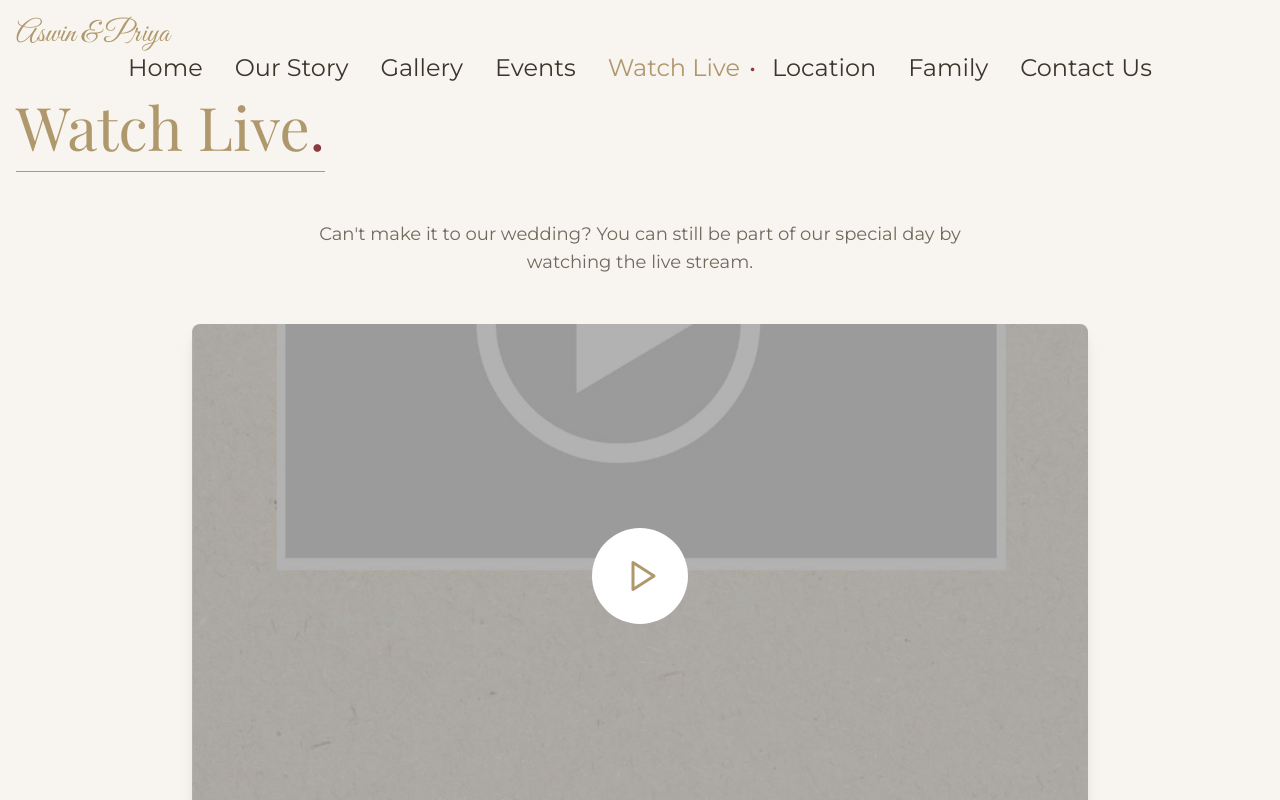
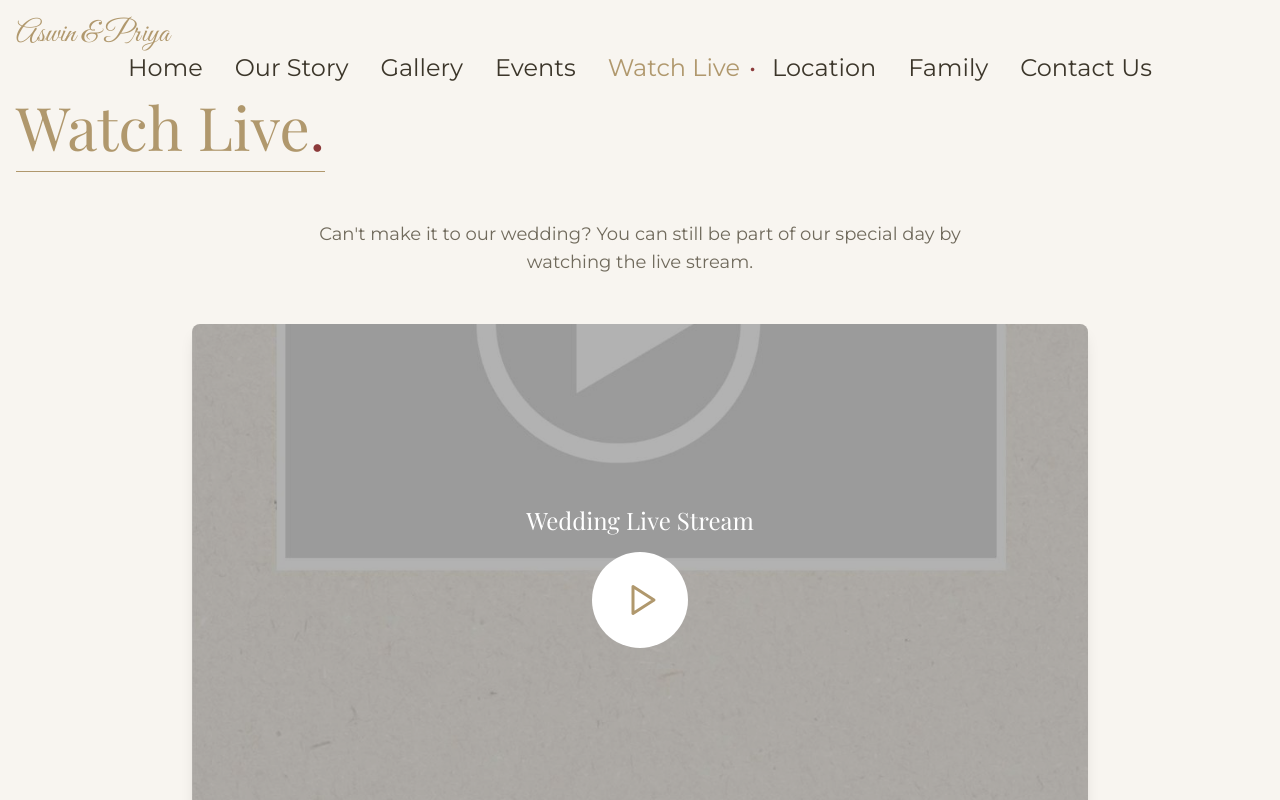
Before and after one commit to NidhinRoy/matson-website-demo, a React (Vite) app: page /watch-live in a window 1280 px wide. Shown: the top 800 px of the page. Built offline with nearby package versions, Linux system fonts and the light colour scheme.

Commit message:
Add video support
Add video functionality to the application.

```diff
--- /dev/null
+++ b/src/components/VideoPlayer.tsx
@@ -0,0 +1,94 @@
+
+import React, { useState } from 'react';
+import { Video, Play, Pause } from 'lucide-react';
+import { cn } from '@/lib/utils';
+
+interface VideoPlayerProps {
+  videoSrc?: string;
+  thumbnailSrc: string;
+  title?: string;
+  autoPlay?: boolean;
+  className?: string;
+}
+
+const VideoPlayer = ({
+  videoSrc,
+  thumbnailSrc,
+  title,
+  autoPlay = false,
+  className
+}: VideoPlayerProps) => {
+  const [isPlaying, setIsPlaying] = useState(autoPlay);
+  const [showThumbnail, setShowThumbnail] = useState(!autoPlay);
+
+  const handlePlayClick = () => {
+    setShowThumbnail(false);
+    setIsPlaying(true);
+  };
+
+  const togglePlayPause = () => {
+    setIsPlaying(!isPlaying);
+  };
+
+  return (
+    <div className={cn("relative rounded-lg overflow-hidden shadow-lg", className)}>
+      {/* Video thumbnail overlay */}
+      {showThumbnail && (
+        <div className="relative w-full aspect-video">
+          <img
+            src={thumbnailSrc}
+            alt={title || "Video thumbnail"}
+            className="w-full h-full object-cover"
+          />
+          <div className="absolute inset-0 bg-black/30 flex flex-col items-center justify-center">
+            {title && (
+              <h3 className="text-white text-xl md:text-2xl font-serif mb-4">{title}</h3>
+            )}
+            <button
+              onClick={handlePlayClick}
+              className="w-16 h-16 md:w-24 md:h-24 bg-white rounded-full flex items-center justify-center cursor-pointer hover:bg-gold transition-colors"
+              aria-label="Play video"
+            >
+              <Play size={36} className="text-gold hover:text-white ml-1" />
+            </button>
+          </div>
+        </div>
+      )}
+
+      {/* Actual video player */}
+      {!showThumbnail && videoSrc && (
+        <div className="relative w-full">
+          <video
+            src={videoSrc}
+            className="w-full aspect-video"
+            autoPlay={autoPlay || isPlaying}
+            controls={isPlaying}
+            onPause={() => setIsPlaying(false)}
+            onPlay={() => setIsPlaying(true)}
+          />
+          {!isPlaying && (
+            <div className="absolute inset-0 bg-black/20 flex items-center justify-center">
+              <button
+                onClick={togglePlayPause}
+                className="w-16 h-16 bg-white/90 rounded-full flex items-center justify-center cursor-pointer hover:bg-gold transition-colors"
+                aria-label="Play video"
+              >
+                <Play size={24} className="text-gold hover:text-white ml-1" />
+              </button>
+            </div>
+          )}
+        </div>
+      )}
+
+      {/* Fallback message when no video source is provided */}
+      {!showThumbnail && !videoSrc && (
+        <div className="w-full aspect-video bg-gray-100 flex flex-col items-center justify-center text-muted-foreground">
+          <Video size={48} className="mb-4 opacity-50" />
+          <p>Video will be available soon</p>
+        </div>
+      )}
+    </div>
+  );
+};
+
+export default VideoPlayer;
--- a/src/pages/WatchLive.tsx
+++ b/src/pages/WatchLive.tsx
@@ -1,10 +1,14 @@
 
 import React from 'react';
 import PageHeader from '@/components/PageHeader';
+import VideoPlayer from '@/components/VideoPlayer';
 import { Play } from 'lucide-react';
 
 const WatchLive = () => {
   const liveImage = '/lovable-uploads/fbae7968-2e39-4996-bf30-c426af6c405e.png';
+
+  // Sample video - replace with your actual video URL when available
+  const videoUrl = undefined; // Set to your video URL when you have one
 
   return (
     <div className="pt-24 pb-16">
@@ -18,18 +22,12 @@ const WatchLive = () => {
         </div>
 
         <div className="max-w-4xl mx-auto">
-          <div className="relative aspect-video rounded-lg overflow-hidden shadow-lg mb-8">
-            <img
-              src={liveImage}
-              alt="Live Stream Thumbnail"
-              className="w-full h-full object-cover"
-            />
-            <div className="absolute inset-0 flex items-center justify-center bg-black/30">
-              <div className="w-16 h-16 md:w-24 md:h-24 bg-white rounded-full flex items-center justify-center cursor-pointer hover:bg-gold transition-colors">
-                <Play size={36} className="text-gold hover:text-white ml-1" />
-              </div>
-            </div>
-          </div>
+          <VideoPlayer
+            videoSrc={videoUrl}
+            thumbnailSrc={liveImage}
+            title="Wedding Live Stream"
+            className="mb-8"
+          />
 
           <div className="bg-white p-8 rounded-lg shadow-md border border-gold/20 mb-12">
             <h3 className="text-2xl font-serif text-gold mb-4">Live Stream Details</h3>
```
